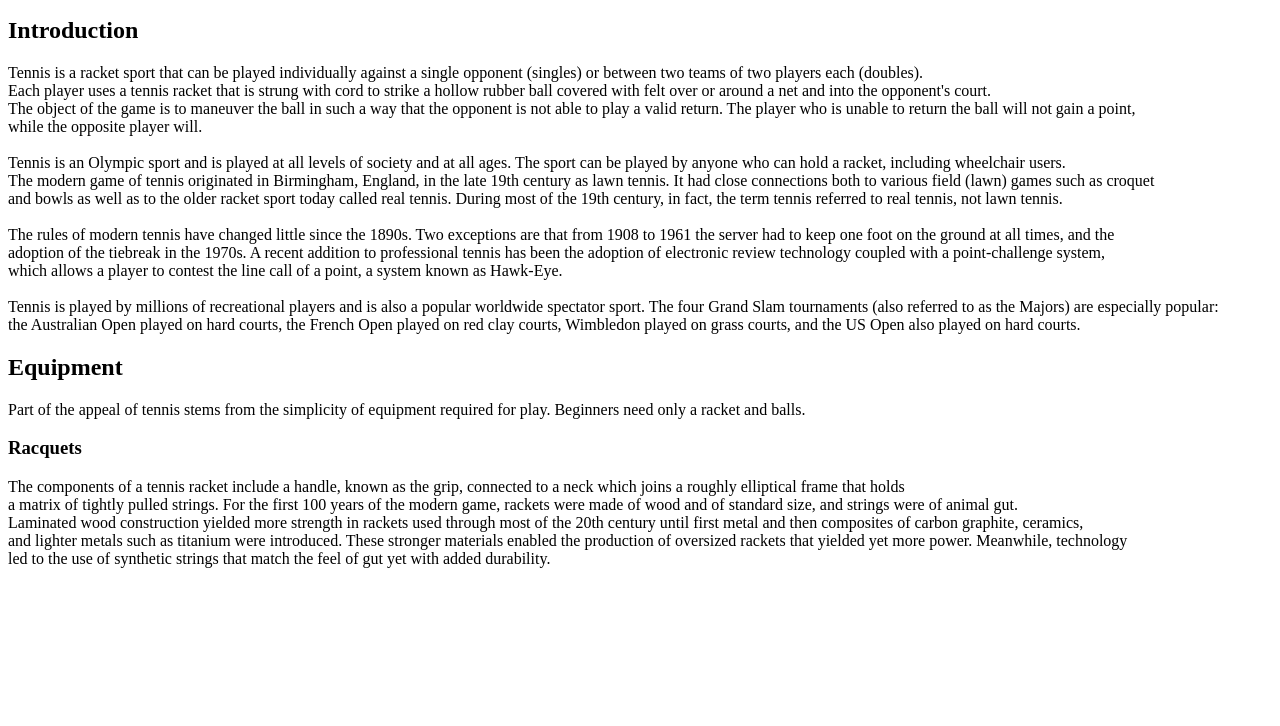
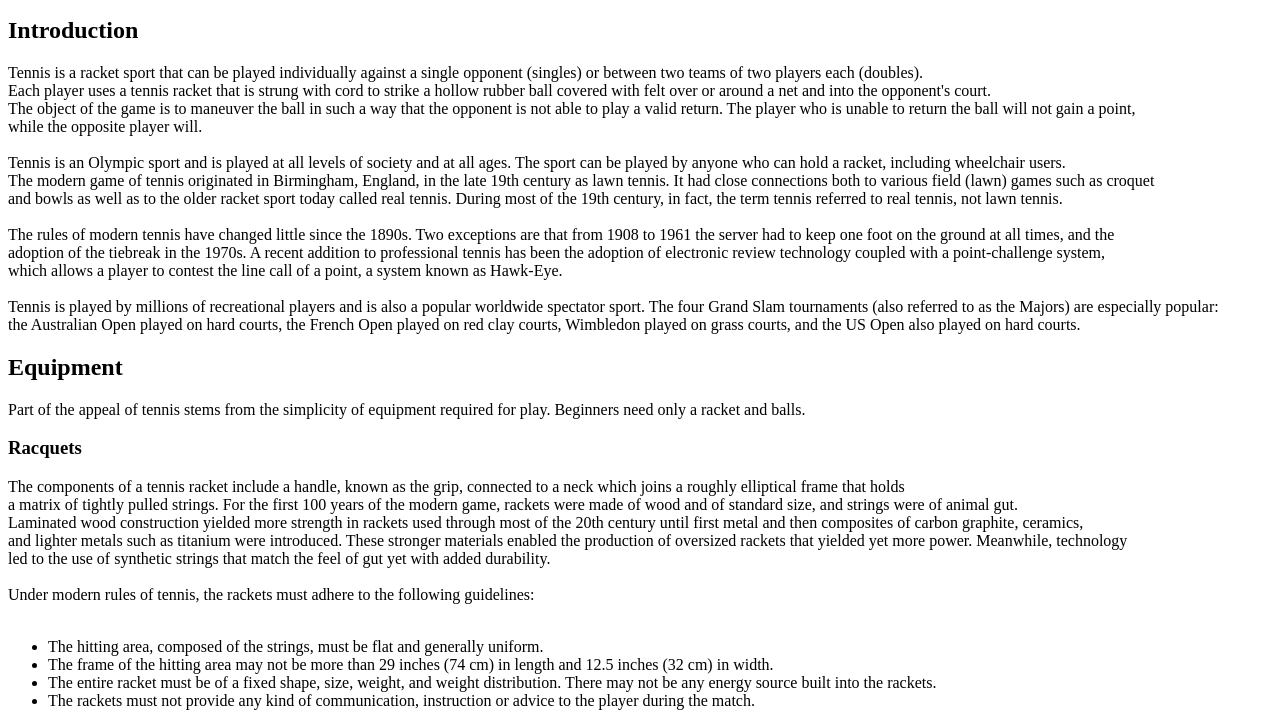
Before and after one commit to sophia-bur/my-project, a plain HTML site: page index.html in a window 1280 px wide. Shown: the part 101-827 px from the top of the page. Before the commit the page ends 800 px from the top, so only its background shows below. Drawn offline with Linux system fonts and the light colour scheme.

Commit message:
Update index.html

```diff
--- a/index.html
+++ b/index.html
@@ -33,7 +33,15 @@
                             a matrix of tightly pulled strings. For the first 100 years of the modern game, rackets were made of wood and of standard size, and strings were of animal gut.<br>
                             Laminated wood construction yielded more strength in rackets used through most of the 20th century until first metal and then composites of carbon graphite, ceramics,<br>
                             and lighter metals such as titanium were introduced. These stronger materials enabled the production of oversized rackets that yielded yet more power. Meanwhile, technology<br>
-                            led to the use of synthetic strings that match the feel of gut yet with added durability.<br></p>
+                            led to the use of synthetic strings that match the feel of gut yet with added durability.<br><br>
+                            Under modern rules of tennis, the rackets must adhere to the following guidelines:<br><br>
+                            <ul>
+                            <li>The hitting area, composed of the strings, must be flat and generally uniform.</li>
+                            <li>The frame of the hitting area may not be more than 29 inches (74 cm) in length and 12.5 inches (32 cm) in width.</li>
+                            <li>The entire racket must be of a fixed shape, size, weight, and weight distribution. There may not be any energy source built into the rackets.</li>
+                            <li>The rackets must not provide any kind of communication, instruction or advice to the player during the match.</li>
+                            </ul>
+                            </p>
        </div>
     </body>
 </html>
```
